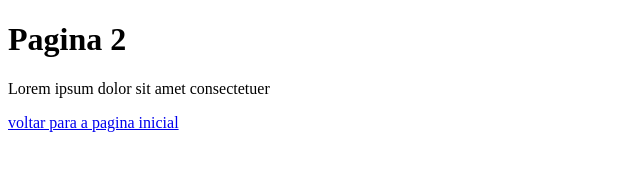
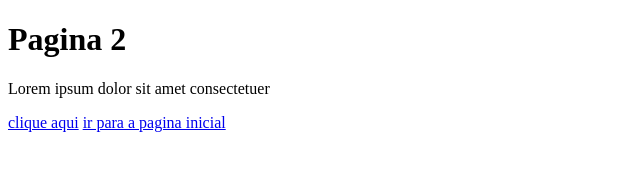
Before and after one commit to luanminds/teste-git, a plain HTML site: page local2.html in a window 1280 px wide. Shown: the full height of the page, 0-640 px from the left. Drawn offline with Linux system fonts and the light colour scheme.

Commit message:
adicinado link

```diff
--- a/local2.html
+++ b/local2.html
@@ -8,6 +8,7 @@
 <body>
     <h1>Pagina 2</h1>
    <p>Lorem ipsum dolor sit amet consectetuer</p>
-    <a href="index.html"> voltar para a pagina inicial</a>
+    <a href="https://youtu.be/pm08v69vG10?si=TXPTAsTxxMnwdMkm"> clique aqui</a>
+    <a href="index.html"> ir para a pagina inicial</a>
 </body>
 </html>
```
